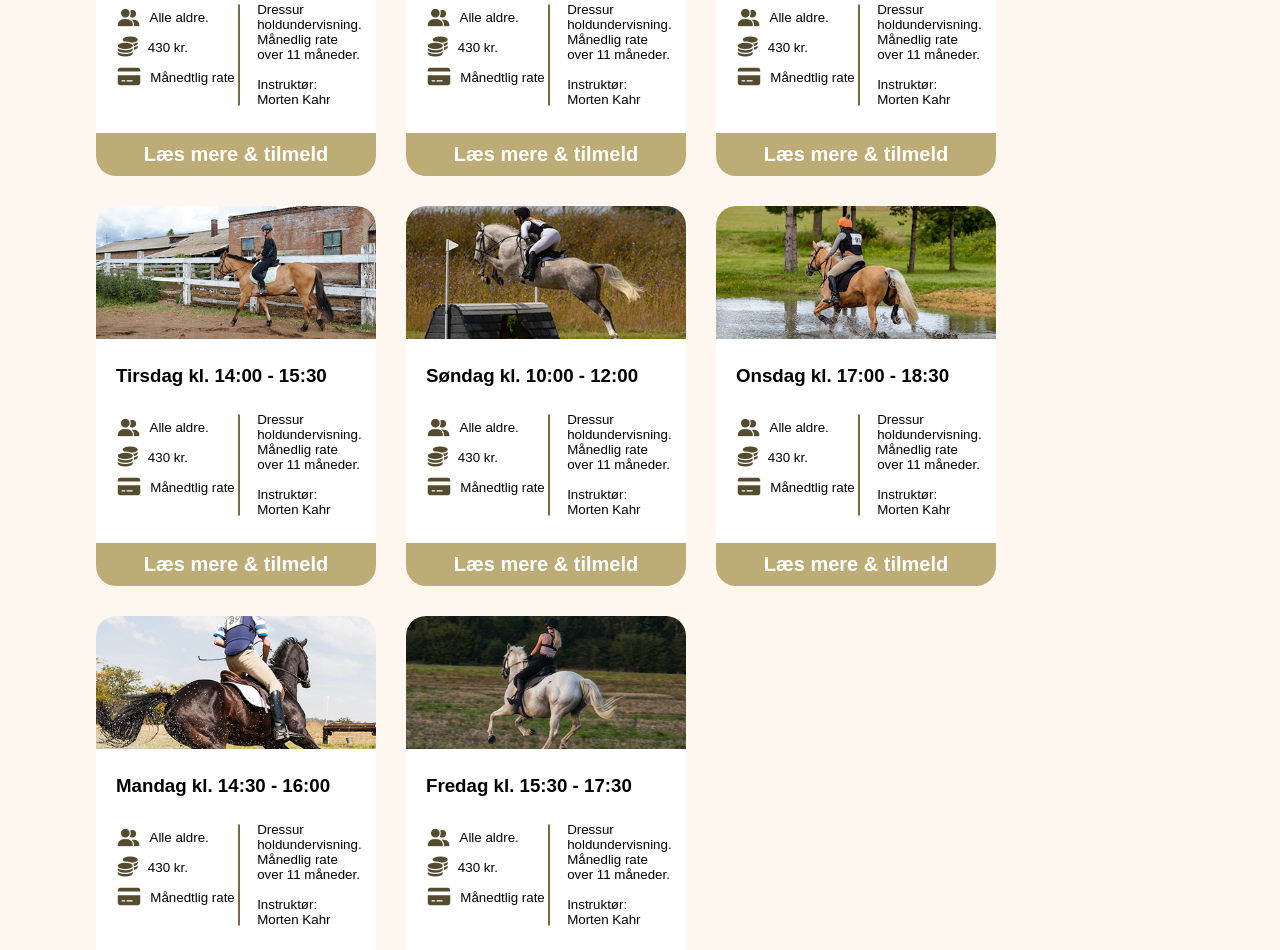
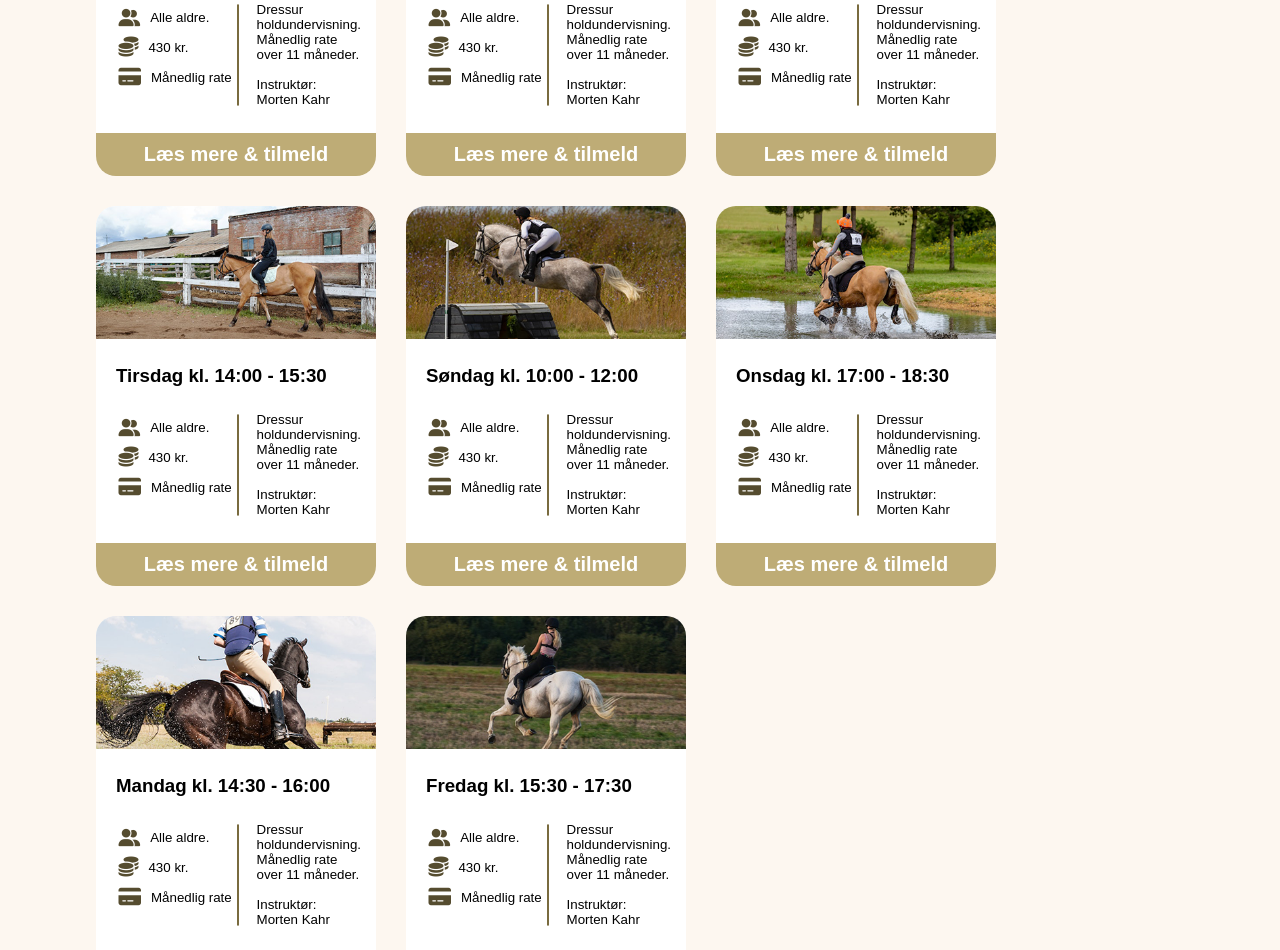
Before and after one commit to ChristofferRodGreffel/Eksamen-2.-semster, a plain HTML site: page hold.html in a window 1280 px wide. Shown: the part 438-1388 px from the top of the page. Drawn offline with Linux system fonts and the light colour scheme; a web font is replaced by a local one.

Commit message:
Hold page fix

```diff
--- a/hold.html
+++ b/hold.html
@@ -1,17 +1,18 @@
 <!DOCTYPE html>
-<html lang="en">
+<html lang="da">
   <head>
     <meta charset="UTF-8" />
     <meta http-equiv="X-UA-Compatible" content="IE=edge" />
+    <meta name="viewport" content="width=device-width, initial-scale=1.0" />
+    <script src="https://kit.fontawesome.com/e4a889809e.js" crossorigin="anonymous"></script>
+    <script src="script.js" defer></script>
+    <link rel="shortcut icon" href="images/logo.svg" type="image/x-icon" />
+    <link rel="stylesheet" href="styles.css" />
     <meta
       name="description"
       content="Sportsrideklubben Silkeborg tilbyder holdundervisning til alle aldre og niveauer.
     Undersøg vores holdoversigt og find et der passer dig!"
     />
-    <link rel="shortcut icon" href="images/logo.svg" type="image/x-icon" />
-    <script src="https://kit.fontawesome.com/e4a889809e.js" crossorigin="anonymous"></script>
-    <link rel="stylesheet" href="styles.css" />
-    <script src="script.js" defer></script>
     <title>Ridning - Holdoversigt</title>
   </head>
   <body>
@@ -151,15 +152,12 @@
 
     <!-- MAIN START -->
 
-    <main id="main-hold">
-      <!-----FILTER KNAP----------------------------->
-
+    <main>
+      <section id="all-cards">
         <div id="filter-knap">
           <i class="fa-solid fa-filter"></i>
           <h4>Filtre</h4>
         </div>
-
-      <!-----CARDS----------------------------->
 
         <section class="card-container">
           <section class="hold-card">
@@ -181,7 +179,7 @@
 
                 <div class="content-left-info">
                   <i class="fa-solid fa-credit-card"></i>
-                <p>Månedtlig rate</p>
+                  <p>Månedlig rate</p>
                 </div>
               </div>
               <hr />
@@ -216,7 +214,7 @@
 
                 <div class="content-left-info">
                   <i class="fa-solid fa-credit-card"></i>
-                <p>Månedtlig rate</p>
+                  <p>Månedlig rate</p>
                 </div>
               </div>
               <hr />
@@ -251,7 +249,7 @@
 
                 <div class="content-left-info">
                   <i class="fa-solid fa-credit-card"></i>
-                <p>Månedtlig rate</p>
+                  <p>Månedlig rate</p>
                 </div>
               </div>
               <hr />
@@ -286,7 +284,7 @@
 
                 <div class="content-left-info">
                   <i class="fa-solid fa-credit-card"></i>
-                <p>Månedtlig rate</p>
+                  <p>Månedlig rate</p>
                 </div>
               </div>
               <hr />
@@ -321,7 +319,7 @@
 
                 <div class="content-left-info">
                   <i class="fa-solid fa-credit-card"></i>
-                <p>Månedtlig rate</p>
+                  <p>Månedlig rate</p>
                 </div>
               </div>
               <hr />
@@ -356,7 +354,7 @@
 
                 <div class="content-left-info">
                   <i class="fa-solid fa-credit-card"></i>
-                <p>Månedtlig rate</p>
+                  <p>Månedlig rate</p>
                 </div>
               </div>
               <hr />
@@ -391,7 +389,7 @@
 
                 <div class="content-left-info">
                   <i class="fa-solid fa-credit-card"></i>
-                <p>Månedtlig rate</p>
+                  <p>Månedlig rate</p>
                 </div>
               </div>
               <hr />
@@ -426,7 +424,7 @@
 
                 <div class="content-left-info">
                   <i class="fa-solid fa-credit-card"></i>
-                <p>Månedtlig rate</p>
+                  <p>Månedlig rate</p>
                 </div>
               </div>
               <hr />
@@ -440,6 +438,7 @@
             </section>
 
             <a href="#" class="tilmeld-cta">Læs mere & tilmeld</a>
+          </section>
         </section>
       </section>
     </main>
--- a/styles.css
+++ b/styles.css
@@ -602,19 +602,18 @@ video {
 }
 
 /* --HOLD STYLES------------------------------------- */
-#main-hold {
+
+#all-cards {
   width: 85%;
   margin: auto;
-  margin-bottom: 100px;
 }
-
-/* --Cards------------------------------------- */
 
 .card-container {
   display: flex;
-  justify-content: left;
   flex-wrap: wrap;
   gap: 30px;
+  margin: auto;
+  margin-bottom: 100px;
 }
 
 .hold-card {
```
Lines whose indentation alone changed are shown as unchanged.
